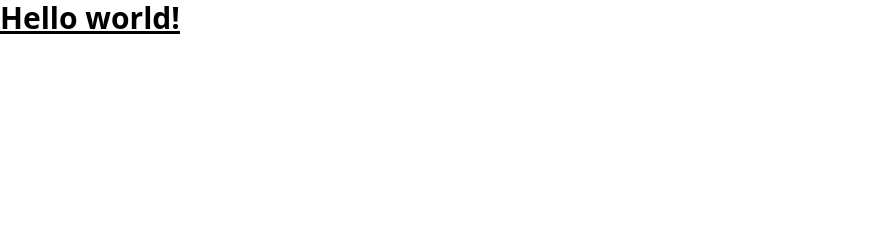
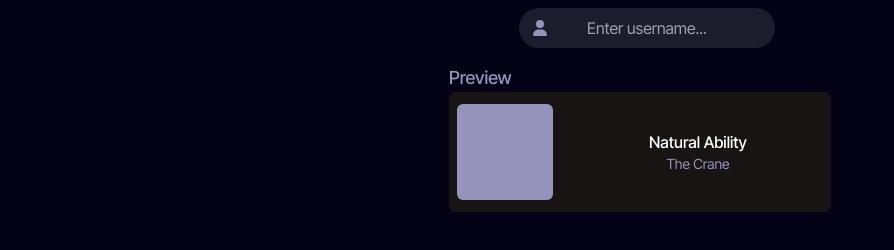
Before and after one commit to crackheadakira/lastFMEmbed, a website: page src/index.html in a window 1280 px wide. Shown: the whole page, without its empty margins (0-894 px from the left). Drawn offline with nearby package versions, Linux system fonts and the light colour scheme; files that its build step writes are made by us from their sources.

Commit message:
Begin desigining in accordance to the mockup

```diff
--- a/package.json
+++ b/package.json
@@ -5,7 +5,8 @@
   "main": "./src/index.js",
   "scripts": {
     "test": "echo \"Error: no test specified\" && exit 1",
-    "css": "npx tailwindcss -i ./src/css/boiler.css -o ./src/css/tailwind.css --watch",
+    "css": "npx tailwindcss -i ./src/css/boiler.css -o ./src/css/tailwind.css",
+    "css:prod": "npx tailwindcss -i ./src/css/boiler.css -o ./src/css/tailwind.css --minify",
     "dev": "node ./src/index.js"
   },
   "repository": {
--- a/src/index.html
+++ b/src/index.html
@@ -1,13 +1,30 @@
 <!doctype html>
 <html>
 <head>
-  <meta charset="UTF-8">
-  <meta name="viewport" content="width=device-width, initial-scale=1.0">
-  <link href="./tailwind.css" rel="stylesheet" type="text/css">
+    <meta charset="UTF-8">
+    <meta name="viewport" content="width=device-width, initial-scale=1.0">
+    <link href="./tailwind.css" rel="stylesheet" type="text/css">
+    <link rel="preconnect" href="https://fonts.googleapis.com">
+    <link rel="preconnect" href="https://fonts.gstatic.com" crossorigin>
+    <link href="https://fonts.googleapis.com/css2?family=Inter+Tight:wght@400;500&display=swap" rel="stylesheet">
 </head>
-<body>
-  <h1 class="text-3xl font-bold underline">
-    Hello world!
-  </h1>
+<body class="bg-background text-text h-screen flex justify-center items-center font-inter-tight">
+    <div id="app" class="flex flex-col p-4 w-fit h-816px items-center gap-4">
+        <div id="username" class="flex items-center h-fit">
+            <!--User Icon-->
+            <svg class="relative left-7 h-4 fill-accent" xmlns="http://www.w3.org/2000/svg" viewBox="0 0 448 512"><!--!Font Awesome Free 6.5.1 by @fontawesome - https://fontawesome.com License - https://fontawesome.com/license/free Copyright 2024 Fonticons, Inc.--><path d="M224 256A128 128 0 1 0 224 0a128 128 0 1 0 0 256zm-45.7 48C79.8 304 0 383.8 0 482.3C0 498.7 13.3 512 29.7 512H418.3c16.4 0 29.7-13.3 29.7-29.7C448 383.8 368.2 304 269.7 304H178.3z"/></svg>
+            <input type="text" class="rounded-full p-2 px-4 w-64 bg-input text-text text-center" placeholder="Enter username..." v-model="username">
+        </div>
+        <div id="embedPreview" class="w-full px-4">
+            <h2 class="text-left font-medium text-accent text-lg">Preview</h2>
+            <div id="embed" class="bg-embedBackground h-embed w-embed rounded-md flex items-center gap-5 px-2">
+                <div id="cover" class="h-24 aspect-square bg-accent rounded-md"></div>
+                <div id="content" class="flex flex-col justify-center items-center w-full text-ellipsis">
+                    <div id="song" class="font-medium">Natural Ability</div>
+                    <div id="artist" class="text-sm text-accent">The Crane</div>
+                </div>
+            </div>
+        </div>
+    </div>
 </body>
 </html>
--- a/src/index.js
+++ b/src/index.js
@@ -8,8 +8,6 @@ const port = 3000;
 app.use(express.static(path.join(__dirname, 'css')));
 
 app.get('/', async (req, res) => {
-    console.log("Editor");
-
     res.sendFile(path.join(__dirname + '/index.html'));
 })
 
@@ -160,11 +158,15 @@ async function getHTML(data, queries) {
         ${html}
 
             <style>
+        @import url(${htmlSpecialChars("https://fonts.googleapis.com/css2?family=Inter+Tight:wght@500&display=swap")});
+
         body {
             width: fit-content;
             padding: 0;
             margin: 0;
-            font-family: -apple-system, BlinkMacSystemFont, Segoe UI, Helvetica, Arial, sans-serif, Apple Color Emoji, Segoe UI Emoji;
+            font-family: "Inter Tight", -apple-system, BlinkMacSystemFont, Segoe UI, Helvetica, Arial, sans-serif, Apple Color Emoji, Segoe UI Emoji;
+            -webkit-font-smoothing: auto;
+            -moz-osx-font-smoothing: auto;
         }
 
         .main {
@@ -179,14 +181,6 @@ async function getHTML(data, queries) {
             padding: 10px;
             background-color: ${bgColor};
             margin-bottom: 3px;
-        }
-
-        .currentStatus {
-            float: left;
-            font-size: 24px;
-            position: static;
-            margin-top: -5px;
-            margin-left: 10px;
         }
 
         .art {
@@ -223,6 +217,7 @@ async function getHTML(data, queries) {
             overflow: hidden;
             white-space: nowrap;
             text-overflow: ellipsis;
+            font-size: 14px;
         }
 
         .cover {
--- a/tailwind.config.js
+++ b/tailwind.config.js
@@ -2,7 +2,27 @@
 module.exports = {
   content: ["./src/**/*.{html,js}"],
   theme: {
-    extend: {},
+    extend: {
+      height: {
+        "816px": "816px",
+        "embed": "120px"
+      },
+      width: {
+        "embed": "382px",
+      },
+      fontFamily: {
+        "inter-tight": "Inter Tight, -apple-system, BlinkMacSystemFont, Segoe UI, Helvetica, Arial, sans-serif, Apple Color Emoji, Segoe UI Emoji"
+      }
+    },
+    colors: {
+      text: "#FFFFFF",
+      background: "#040316",
+      accent: "#9693BD",
+      primaryButton: "#4944A7",
+      input: "#1D1C2D",
+      toggleOff: "#807CC1",
+      embedBackground: "#181414",
+    }
   },
   plugins: [],
 }
```
Also changed, not shown: src/css/tailwind.css.
